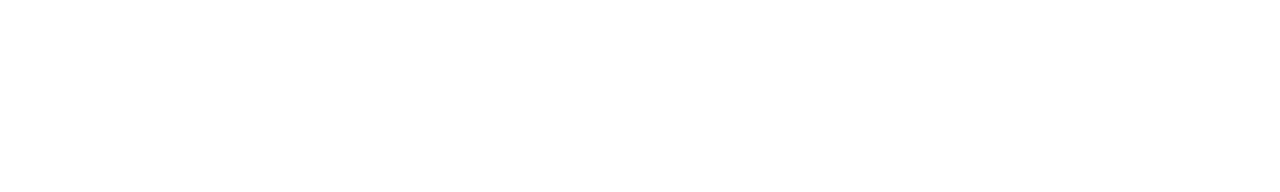
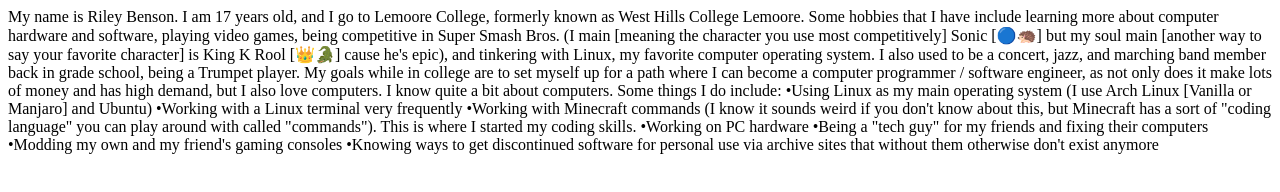
Before and after one commit to RIBOIMAN1/Riley-Benson---Module-2-Assignment--Personal-Portfolio, a plain HTML site: page index.html in a window 1280 px wide. Drawn offline with Linux system fonts and the light colour scheme.

Commit message:
Typed a basic "about me" section and a section about my technical skills

```diff
--- a/index.html
+++ b/index.html
@@ -4,6 +4,15 @@
             <title> About Me </title>
         </head>
         <body>
+            My name is Riley Benson. I am 17 years old, and I go to Lemoore College, formerly known as West Hills College Lemoore. Some hobbies that I have include learning more about computer hardware and software, playing video games, being competitive in Super Smash Bros. (I main [meaning the character you use most competitively] Sonic [🔵🦔] but my soul main [another way to say your favorite character] is King K Rool [👑🐊] cause he's epic), and tinkering with Linux, my favorite computer operating system. I also used to be a concert, jazz, and marching band member back in grade school, being a Trumpet player. My goals while in college are to set myself up for a path where I can become a computer programmer / software engineer, as not only does it make lots of money and has high demand, but I also love computers.
 
+            I know quite a bit about computers. Some things I do include:
+                •Using Linux as my main operating system (I use Arch Linux [Vanilla or Manjaro] and Ubuntu)
+                •Working with a Linux terminal very frequently
+                •Working with Minecraft commands (I know it sounds weird if you don't know about this, but Minecraft has a sort of "coding language" you can play around with called "commands"). This is where I started my coding skills.
+                •Working on PC hardware
+                •Being a "tech guy" for my friends and fixing their computers
+                •Modding my own and my friend's gaming consoles
+                •Knowing ways to get discontinued software for personal use via archive sites that without them otherwise don't exist anymore
         </body>
     </html>
```
